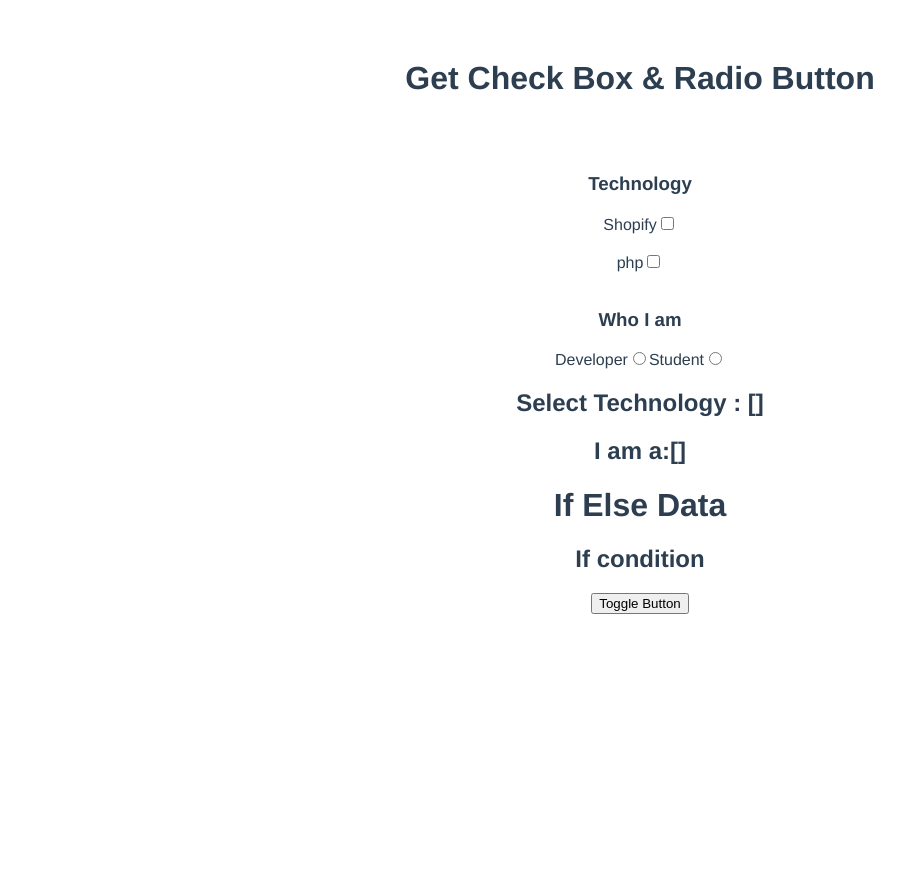
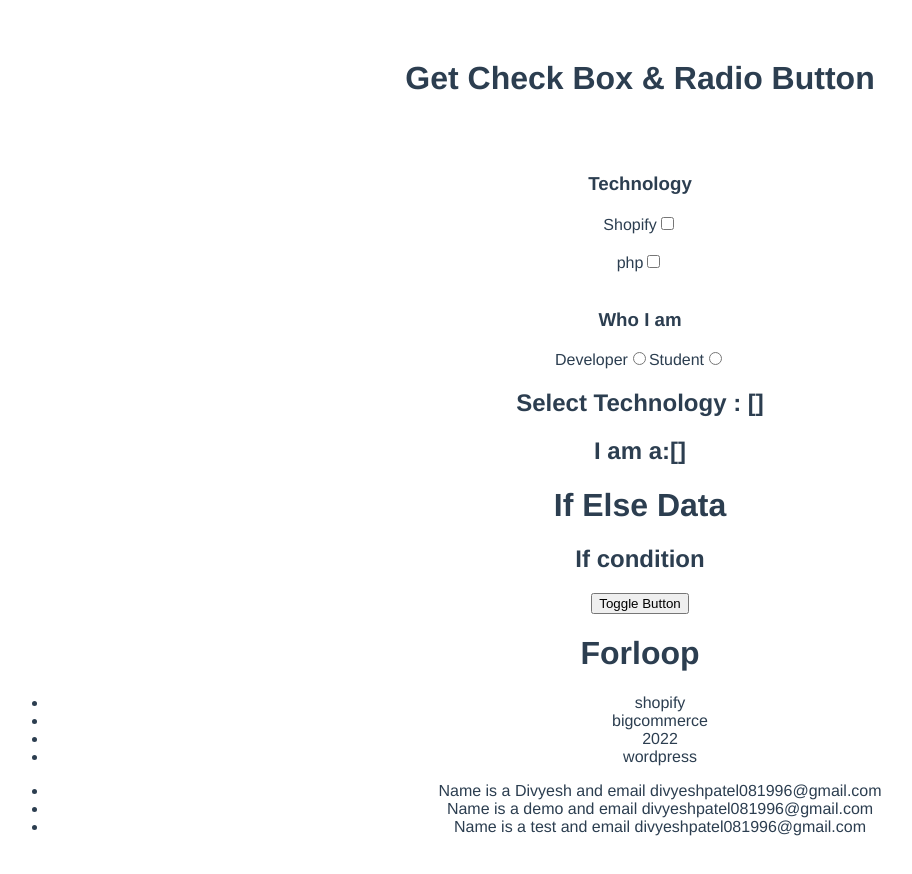
Before and after one commit to divyeshp0079/Learning-Vue.js, a Vue app: page / in a window 1280 px wide. Shown: the top 874 px of the page, without its empty margins (0-912 px from the left). Before the commit the page ends 800 px from the top, so only its background shows below. Built offline with nearby package versions, Linux system fonts and the light colour scheme.

Commit message:
For Loop

```diff
--- a/src/App.vue
+++ b/src/App.vue
@@ -5,6 +5,7 @@
   <getInput></getInput> -->
   <getcheckbox></getcheckbox>
   <ifElse></ifElse>
+  <forLoop></forLoop>
 </template>
 
 <script>
@@ -14,6 +15,7 @@
 // import getInput from "./components/getInput.vue";
 import getcheckbox from "./components/GetCheckbox&RadioButtonValue.vue";
 import ifElse from "./components/ifElse.vue";
+import forLoop from "./components/forLoop.vue";
 export default {
   name: "App",
   components: {
@@ -23,6 +25,7 @@ export default {
     // getInput,
     getcheckbox,
     ifElse,
+    forLoop,
   },
 };
 </script>
--- /dev/null
+++ b/src/components/forLoop.vue
@@ -0,0 +1,31 @@
+<template>
+  <h1>Forloop</h1>
+  <ul>
+    <li v-for="item in techonlogy" :key="item">
+      {{ item }}
+    </li>
+  </ul>
+  <ul>
+    <li v-for="developer in user" :key="developer">
+      Name is a {{ developer.name }} and email {{ developer.email }}
+    </li>
+  </ul>
+  <br />
+  <br />
+  <br />
+</template>
+
+<script>
+export default {
+  data() {
+    return {
+      techonlogy: ["shopify", "bigcommerce", 2022, "wordpress"],
+      user: [
+        { name: "Divyesh", email: "divyeshpatel081996@gmail.com" },
+        { name: "demo", email: "divyeshpatel081996@gmail.com" },
+        { name: "test", email: "divyeshpatel081996@gmail.com" },
+      ],
+    };
+  },
+};
+</script>
```
